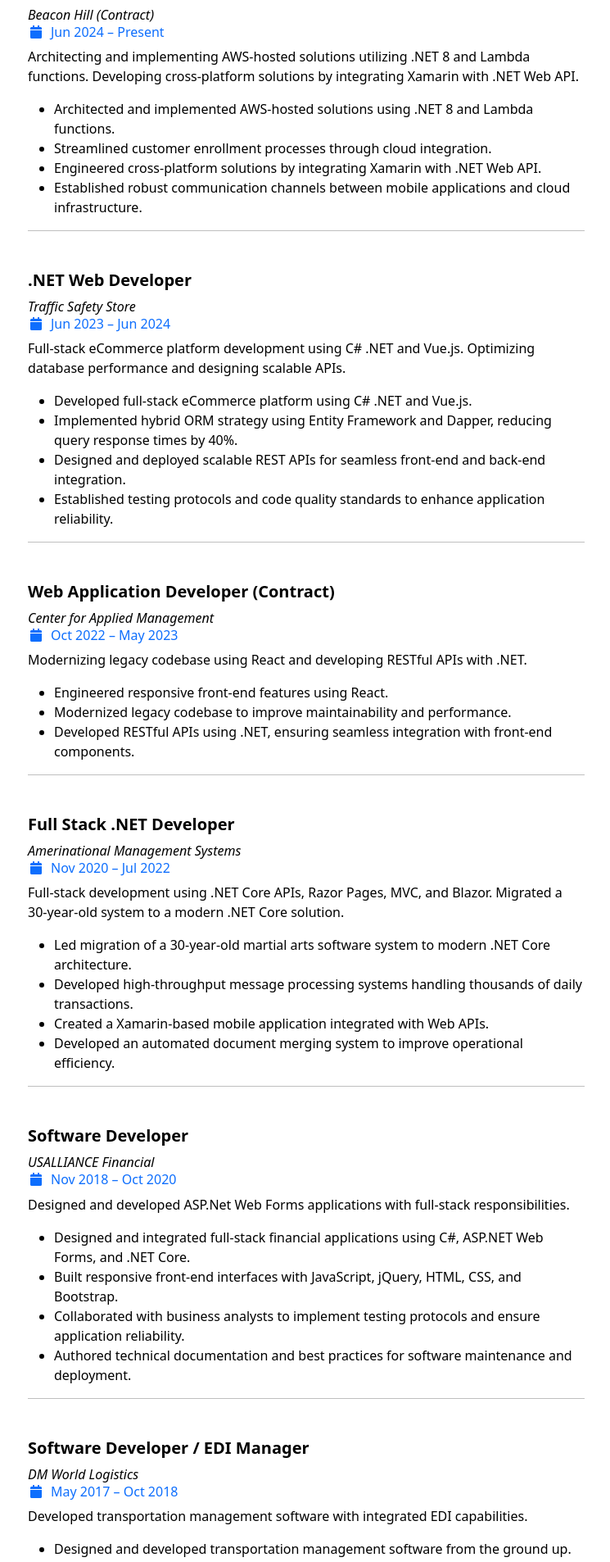
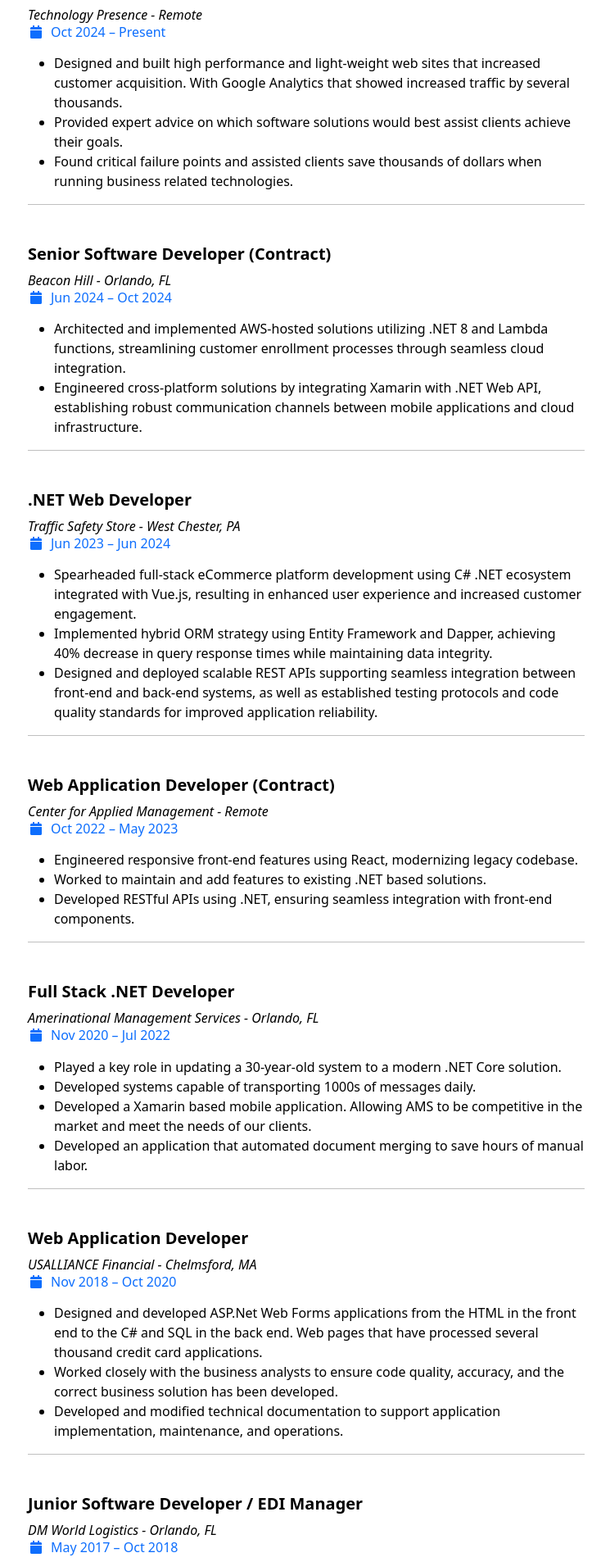
Before and after one commit to Bediruna/personal-site-svelte, a SvelteKit app: page /resume in a window 1280 px wide. Shown: the part 280-2186 px from the top of the page at 82% size, without its empty margins (266-1011 px from the left). Built offline with nearby package versions, Linux system fonts and the light colour scheme.

Commit message:
Updated resume.

```diff
--- a/src/components/Education.svelte
+++ b/src/components/Education.svelte
@@ -6,11 +6,11 @@
     <h2 class="p-3"><i class="fa fa-book fa-fw me-2"></i>Education</h2>
     {#each education as edu}
         <div class="p-3">
-            <h5 class="fw-bold">{edu.institution}</h5>
+            <h4 class="fw-bold">{edu.degree}</h4>
+            <h6>{edu.institution}</h6>
             <h6 class="text-primary">
                 <i class="fa fa-calendar fa-fw me-2"></i>{edu.period}
             </h6>
-            <p>{edu.degree}</p>
             <hr />
         </div>
     {/each}
--- a/src/routes/resume/+page.svelte
+++ b/src/routes/resume/+page.svelte
@@ -5,74 +5,73 @@
 
     const jobs = [
         {
-            title: 'Software Engineer',
-            company: 'Beacon Hill (Contract)',
-            period: 'Jun 2024 – Present',
-            description: 'Architecting and implementing AWS-hosted solutions utilizing .NET 8 and Lambda functions. Developing cross-platform solutions by integrating Xamarin with .NET Web API.',
+            title: 'Founder / Developer',
+            company: 'Technology Presence - Remote',
+            period: 'Oct 2024 – Present',
             tasks: [
-                'Architected and implemented AWS-hosted solutions using .NET 8 and Lambda functions.',
-                'Streamlined customer enrollment processes through cloud integration.',
-                'Engineered cross-platform solutions by integrating Xamarin with .NET Web API.',
-                'Established robust communication channels between mobile applications and cloud infrastructure.'
+                'Designed and built high performance and light-weight web sites that increased customer acquisition. With Google Analytics that showed increased traffic by several thousands.',
+                'Provided expert advice on which software solutions would best assist clients achieve their goals.',
+                'Found critical failure points and assisted clients save thousands of dollars when running business related technologies.'
+            ]
+        },
+        {
+            title: 'Senior Software Developer (Contract)',
+            company: 'Beacon Hill - Orlando, FL',
+            period: 'Jun 2024 – Oct 2024',
+            tasks: [
+                'Architected and implemented AWS-hosted solutions utilizing .NET 8 and Lambda functions, streamlining customer enrollment processes through seamless cloud integration.',
+                'Engineered cross-platform solutions by integrating Xamarin with .NET Web API, establishing robust communication channels between mobile applications and cloud infrastructure.'
             ]
         },
         {
             title: '.NET Web Developer',
-            company: 'Traffic Safety Store',
+            company: 'Traffic Safety Store - West Chester, PA',
             period: 'Jun 2023 – Jun 2024',
-            description: 'Full-stack eCommerce platform development using C# .NET and Vue.js. Optimizing database performance and designing scalable APIs.',
             tasks: [
-                'Developed full-stack eCommerce platform using C# .NET and Vue.js.',
-                'Implemented hybrid ORM strategy using Entity Framework and Dapper, reducing query response times by 40%.',
-                'Designed and deployed scalable REST APIs for seamless front-end and back-end integration.',
-                'Established testing protocols and code quality standards to enhance application reliability.'
+                'Spearheaded full-stack eCommerce platform development using C# .NET ecosystem integrated with Vue.js, resulting in enhanced user experience and increased customer engagement.',
+                'Implemented hybrid ORM strategy using Entity Framework and Dapper, achieving 40% decrease in query response times while maintaining data integrity.',
+                'Designed and deployed scalable REST APIs supporting seamless integration between front-end and back-end systems, as well as established testing protocols and code quality standards for improved application reliability.'
             ]
         },
         {
             title: 'Web Application Developer (Contract)',
-            company: 'Center for Applied Management',
+            company: 'Center for Applied Management - Remote',
             period: 'Oct 2022 – May 2023',
-            description: 'Modernizing legacy codebase using React and developing RESTful APIs with .NET.',
             tasks: [
-                'Engineered responsive front-end features using React.',
-                'Modernized legacy codebase to improve maintainability and performance.',
+                'Engineered responsive front-end features using React, modernizing legacy codebase.',
+                'Worked to maintain and add features to existing .NET based solutions.',
                 'Developed RESTful APIs using .NET, ensuring seamless integration with front-end components.'
             ]
         },
         {
             title: 'Full Stack .NET Developer',
-            company: 'Amerinational Management Systems',
+            company: 'Amerinational Management Services - Orlando, FL',
             period: 'Nov 2020 – Jul 2022',
-            description: 'Full-stack development using .NET Core APIs, Razor Pages, MVC, and Blazor. Migrated a 30-year-old system to a modern .NET Core solution.',
             tasks: [
-                'Led migration of a 30-year-old martial arts software system to modern .NET Core architecture.',
-                'Developed high-throughput message processing systems handling thousands of daily transactions.',
-                'Created a Xamarin-based mobile application integrated with Web APIs.',
-                'Developed an automated document merging system to improve operational efficiency.'
+                'Played a key role in updating a 30-year-old system to a modern .NET Core solution.',
+                'Developed systems capable of transporting 1000s of messages daily.',
+                'Developed a Xamarin based mobile application. Allowing AMS to be competitive in the market and meet the needs of our clients.',
+                'Developed an application that automated document merging to save hours of manual labor.'
             ]
         },
         {
-            title: 'Software Developer',
-            company: 'USALLIANCE Financial',
+            title: 'Web Application Developer',
+            company: 'USALLIANCE Financial - Chelmsford, MA',
             period: 'Nov 2018 – Oct 2020',
-            description: 'Designed and developed ASP.Net Web Forms applications with full-stack responsibilities.',
             tasks: [
-                'Designed and integrated full-stack financial applications using C#, ASP.NET Web Forms, and .NET Core.',
-                'Built responsive front-end interfaces with JavaScript, jQuery, HTML, CSS, and Bootstrap.',
-                'Collaborated with business analysts to implement testing protocols and ensure application reliability.',
-                'Authored technical documentation and best practices for software maintenance and deployment.'
+                'Designed and developed ASP.Net Web Forms applications from the HTML in the front end to the C# and SQL in the back end. Web pages that have processed several thousand credit card applications.',
+                'Worked closely with the business analysts to ensure code quality, accuracy, and the correct business solution has been developed.',
+                'Developed and modified technical documentation to support application implementation, maintenance, and operations.'
             ]
         },
         {
-            title: 'Software Developer / EDI Manager',
-            company: 'DM World Logistics',
+            title: 'Junior Software Developer / EDI Manager',
+            company: 'DM World Logistics - Orlando, FL',
             period: 'May 2017 – Oct 2018',
-            description: 'Developed transportation management software with integrated EDI capabilities.',
             tasks: [
-                'Designed and developed transportation management software from the ground up.',
-                'Integrated EDI systems to streamline logistics operations.',
-                'Automated key processes to improve operational efficiency.',
-                'Communicated directly with management to implement optimal software solutions.'
+                'Developed internal software and automation solutions to solve critical inefficiencies.',
+                'Assisted in the development of a .NET based internal transport management system.',
+                'Facilitated EDI connections with key customers.'
             ]
         }
     ];
```
Also changed, not shown: 1 other file (tests, documents, lock files or other folders).
